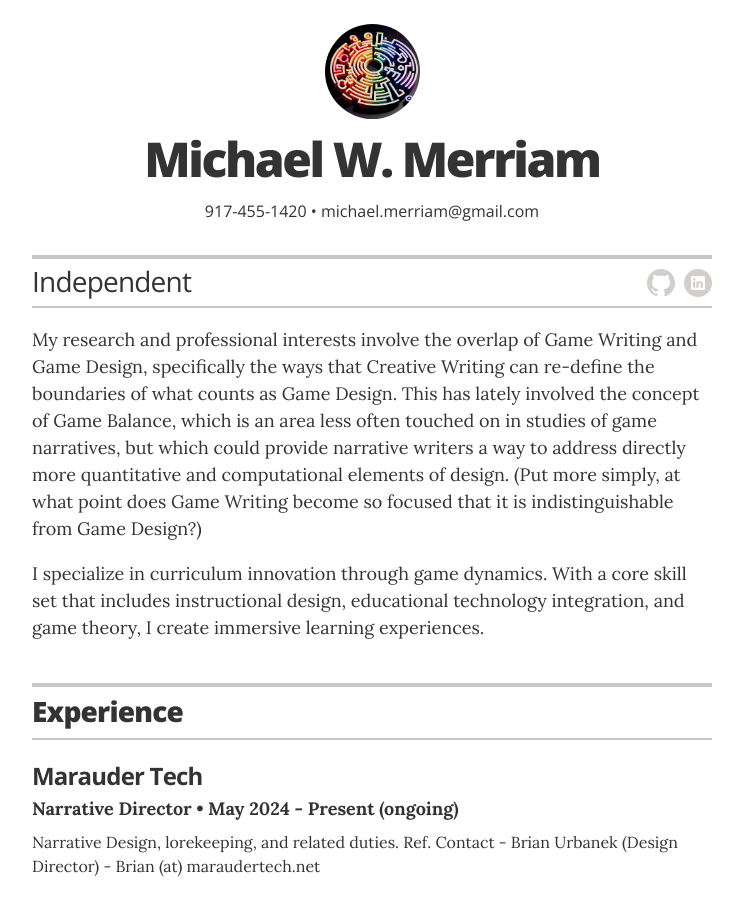
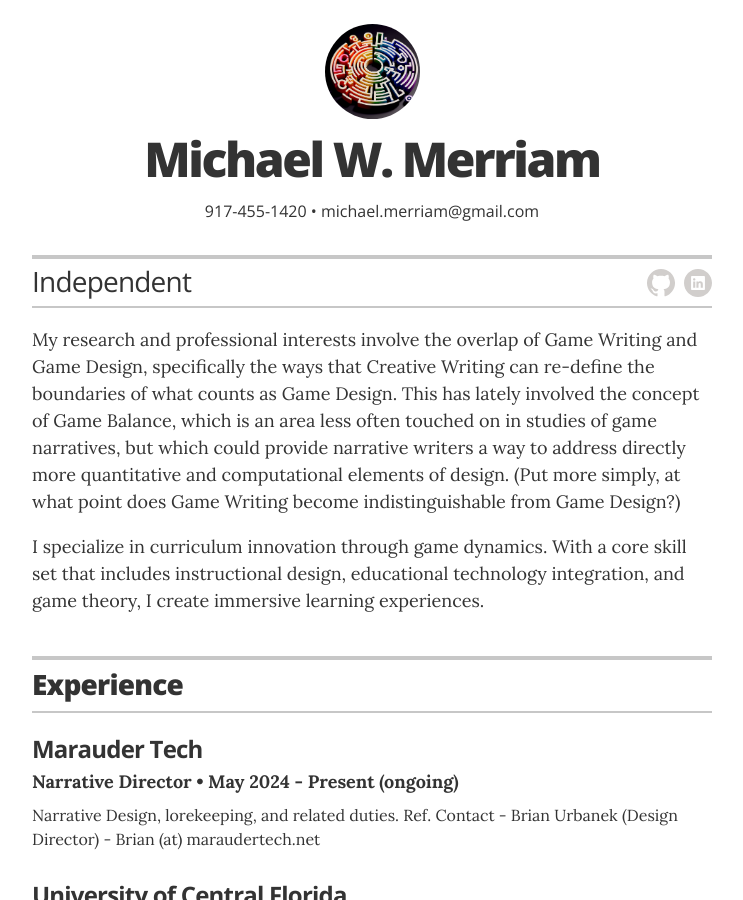
Before and after one commit to mwmxyz/academic, a Jekyll site: the page built from index.html, in a window 1280 px wide and 900 px high. Shown: the whole window, without its empty margins (268-1011 px from the left). Built offline with Jekyll 4.4.1, drawn with Linux system fonts in a browser that asks for light colours.

Commit message:
Update _config.yml

```diff
--- a/_config.yml
+++ b/_config.yml
@@ -23,7 +23,7 @@ resume_contact_address:         "713 Groveland, FL"
 resume_header_contact_info:     "917-455-1420 • michael.merriam@gmail.com"
 display_header_contact_info:    "true"
 
-resume_header_intro: "<p>My research and professional interests involve the overlap of Game Writing and Game Design, specifically the ways that Creative Writing can re-define the boundaries of what counts as Game Design. This has lately involved the concept of Game Balance, which is an area less often touched on in studies of game narratives, but which could provide narrative writers a way to address directly more quantitative and computational elements of design. (Put more simply, at what point does Game Writing become so focused that it is indistinguishable from Game Design?)<p>I specialize in curriculum innovation through game dynamics. With a core skill set that includes instructional design, educational technology integration, and game theory, I create immersive learning experiences.</p>"
+resume_header_intro: "<p>My research and professional interests involve the overlap of Game Writing and Game Design, specifically the ways that Creative Writing can re-define the boundaries of what counts as Game Design. This has lately involved the concept of Game Balance, which is an area less often touched on in studies of game narratives, but which could provide narrative writers a way to address directly more quantitative and computational elements of design. (Put more simply, at what point does Game Writing become indistinguishable from Game Design?)<p>I specialize in curriculum innovation through game dynamics. With a core skill set that includes instructional design, educational technology integration, and game theory, I create immersive learning experiences.</p>"
 
 # use "yes" to display the email contact button,
 # "no" to display an "I'm not looking for work" message,
```
